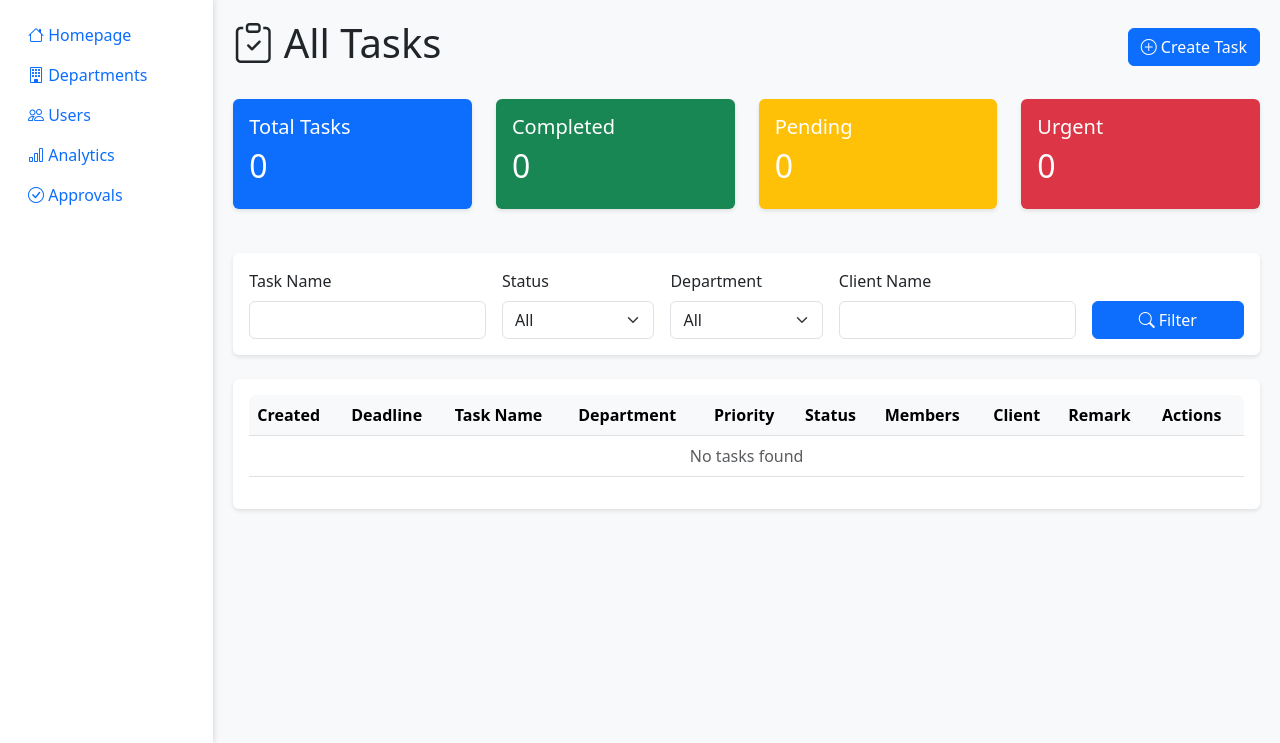
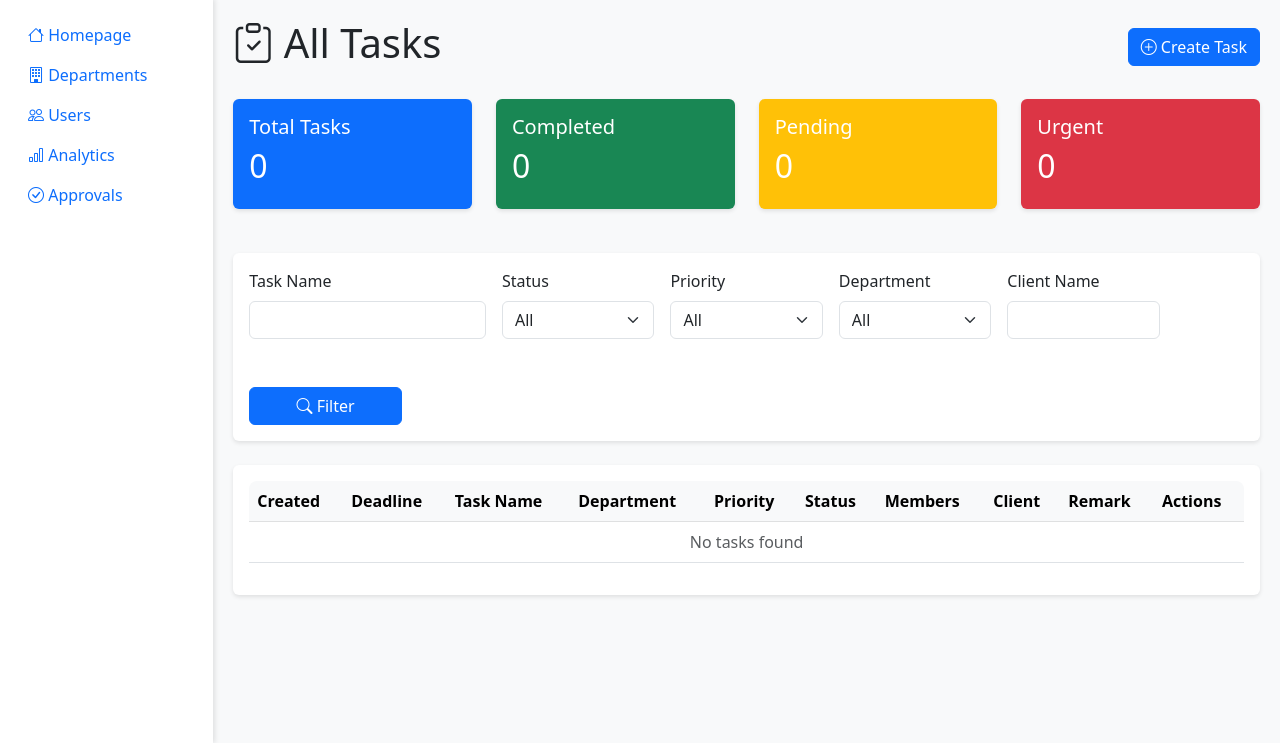
Before and after one commit to dhdev19/workflow, a Flask app: page /admin/dashboard in a window 1280 px wide. Shown: the part 57-800 px from the top of the page. Run offline with Flask 3, Linux system fonts and the light colour scheme; a user stored in the database is signed in.

Commit message:
priority filter

```diff
--- a/routes/admin.py
+++ b/routes/admin.py
@@ -48,6 +48,7 @@
     status = request.args.get('status', '')
     department_id = request.args.get('department_id', '')
     client_name = request.args.get('client_name', '')
+    priority = request.args.get('priority', '')
 
     if task_name:
         tasks_query = tasks_query.filter(Task.task_name.ilike(f'%{task_name}%'))
@@ -57,6 +58,8 @@
         tasks_query = tasks_query.filter(Task.department_id == department_id)
     if client_name:
         tasks_query = tasks_query.filter(Task.client_name.ilike(f'%{client_name}%'))
+    if priority:
+        tasks_query = tasks_query.filter(Task.priority == priority)
 
     tasks = tasks_query.order_by(Task.created_at.desc()).all()
     departments = Department.query.all()
@@ -82,7 +85,8 @@
                              'task_name': task_name,
                              'status': status,
                              'department_id': department_id,
-                             'client_name': client_name
+                             'client_name': client_name,
+                             'priority': priority
                          })
 
 @admin_bp.route('/departments')
--- a/templates/admin/dashboard.html
+++ b/templates/admin/dashboard.html
@@ -105,6 +105,15 @@
                             </select>
                         </div>
                         <div class="col-md-2">
+                            <label class="form-label">Priority</label>
+                            <select class="form-select" name="priority">
+                                <option value="">All</option>
+                                <option value="URGENT" {% if filters.priority == 'URGENT' %}selected{% endif %}>URGENT</option>
+                                <option value="IMPORTANT" {% if filters.priority == 'IMPORTANT' %}selected{% endif %}>IMPORTANT</option>
+                                <option value="DAILY TASK" {% if filters.priority == 'DAILY TASK' %}selected{% endif %}>DAILY TASK</option>
+                            </select>
+                        </div>
+                        <div class="col-md-2">
                             <label class="form-label">Department</label>
                             <select class="form-select" name="department_id">
                                 <option value="">All</option>
@@ -113,7 +122,7 @@
                                 {% endfor %}
                             </select>
                         </div>
-                        <div class="col-md-3">
+                        <div class="col-md-2">
                             <label class="form-label">Client Name</label>
                             <input type="text" class="form-control" name="client_name" value="{{ filters.client_name }}">
                         </div>
```
